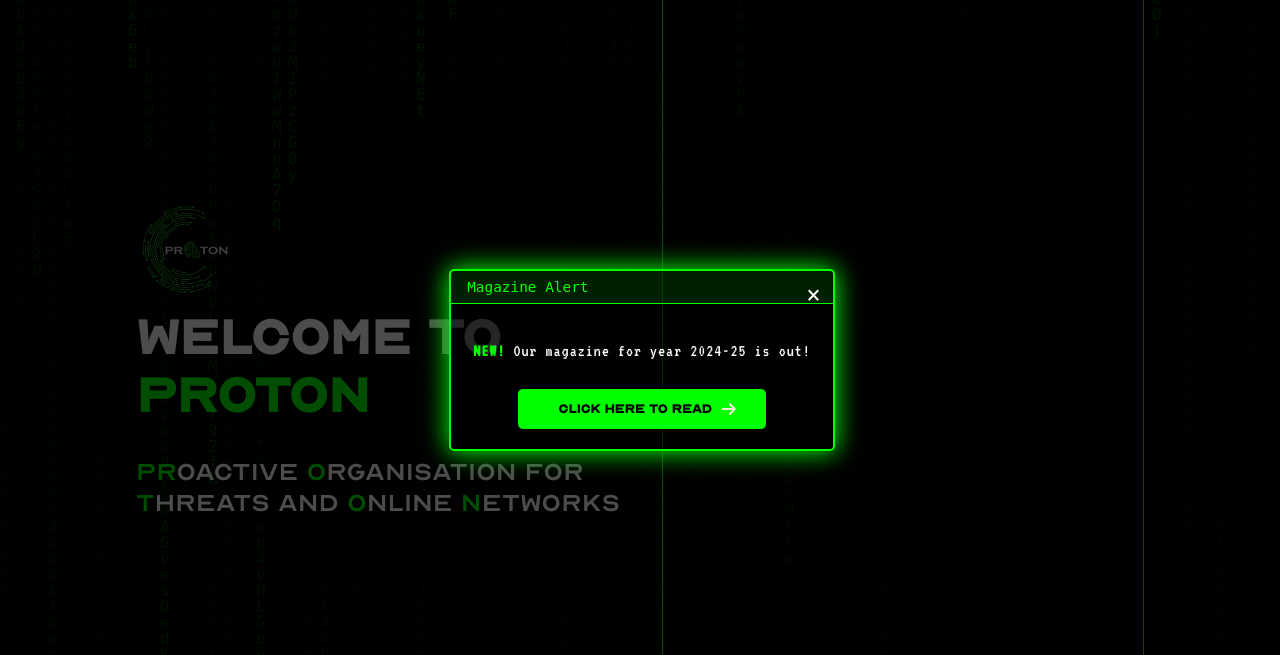
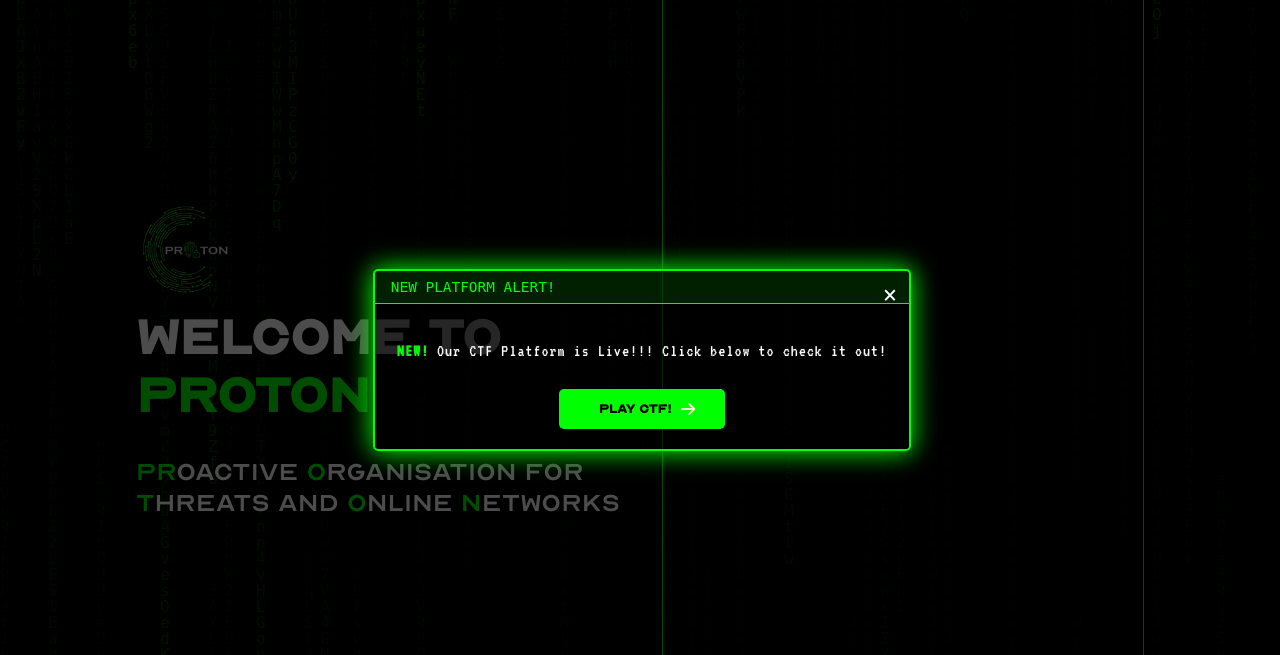
Before and after one commit to proton-nmamit/proton-nmamit, a Django app: template proton/home/templates/home.html in a window 1280 px wide. Shown: the part 940-1595 px from the top of the page. Run offline with Django 3.2, Linux system fonts and the light colour scheme; the template is opened without the code that fills it, so the values that code supplies are empty; some web fonts are replaced.

Commit message:
Update magazine alert to promote new CTF platform launch

```diff
--- a/proton/home/templates/home.html
+++ b/proton/home/templates/home.html
@@ -19,16 +19,16 @@ Home | PROTON Home
     <div class="popup-content">
         <div class="mini-terminal">
             <div class="mini-terminal-header">
-                <div class="status">Magazine Alert</div>
+                <div class="status">NEW PLATFORM ALERT!</div>
                 <button class="close-btn" onclick="closePopup()">&times;</button>
             </div>
             <div class="mini-terminal-content">
                 <p class="announcement-text">
-                    <span class="success">NEW!</span> Our magazine for year 2024-25 is out!
+                    <span class="success">NEW!</span> Our CTF Platform is Live!!! Click below to check it out!
                 </p>
-                <a href="/magazine/" class="magazine-link">
+                <a href="https://ctf.protonnmamit.com" class="magazine-link">
                     <button class="magazine-btn">
-                        Click here to read <i class="fas fa-arrow-right"></i>
+                        Play CTF! <i class="fas fa-arrow-right"></i>
                     </button>
                 </a>
             </div>
```
